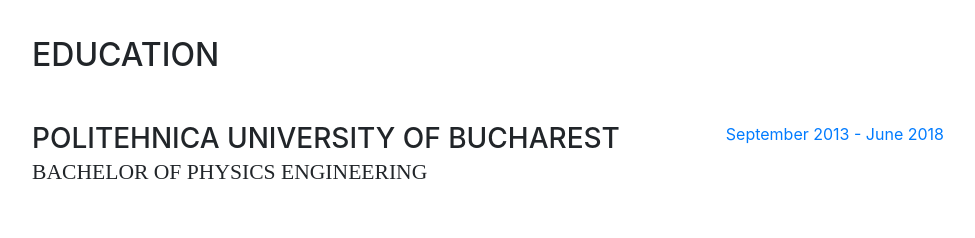
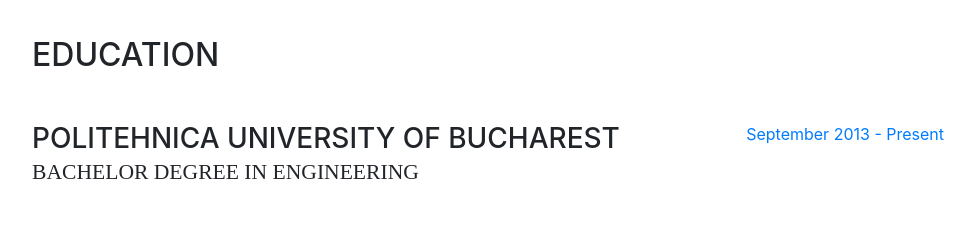
Before and after one commit to ilaur/ilaur.github.io, a website with bundled scripts: page index.html in a window 1280 px wide. Shown: the part 2340-2578 px from the top of the page, without its empty margins (288-1263 px from the left). Built offline with nearby package versions, Linux system fonts and the light colour scheme; a web font is replaced by a local one.

Commit message:
Updated site

```diff
--- a/index.html
+++ b/index.html
@@ -161,10 +161,10 @@
           <div class="resume-item d-flex flex-column flex-md-row mb-5">
             <div class="resume-content mr-auto">
               <h3 class="mb-0">Politehnica University of Bucharest</h3>
-              <div class="subheading mb-3">Bachelor of Physics Engineering</div>
+              <div class="subheading mb-3">Bachelor Degree in Engineering</div>
             </div>
             <div class="resume-date text-md-right">
-              <span class="text-primary">September 2013 - June 2018</span>
+              <span class="text-primary">September 2013 - Present</span>
             </div>
           </div>
 
```
